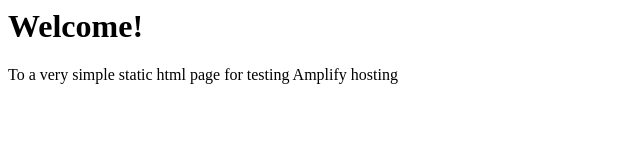
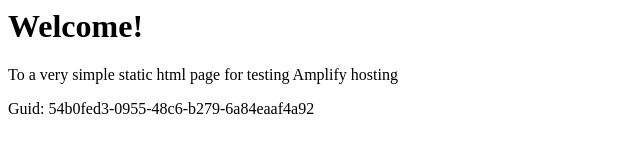
Before and after one commit to aws-aemilia-pdx/Github-PR-Commit-Integration-Test-DoNotTouch-GitHubAutoBuildPrPreviewCanaryTest-v1-beta-us-west-2, a website: page src/index.html in a window 1280 px wide. Shown: the whole page, without its empty margins (0-640 px from the left). Drawn offline with Linux system fonts and the light colour scheme.

Commit message:
commit from integ tests

```diff
--- a/src/index.html
+++ b/src/index.html
@@ -1,3 +1,5 @@
+
+
 <html lang="en">
 
 <head>
@@ -10,6 +12,6 @@
 <body>
     <h1>Welcome!</h1>
     <p>To a very simple static html page for testing Amplify hosting</p>
-</body>
+    <p>Guid: 54b0fed3-0955-48c6-b279-6a84eaaf4a92</p></body>
 
 </html>
```
